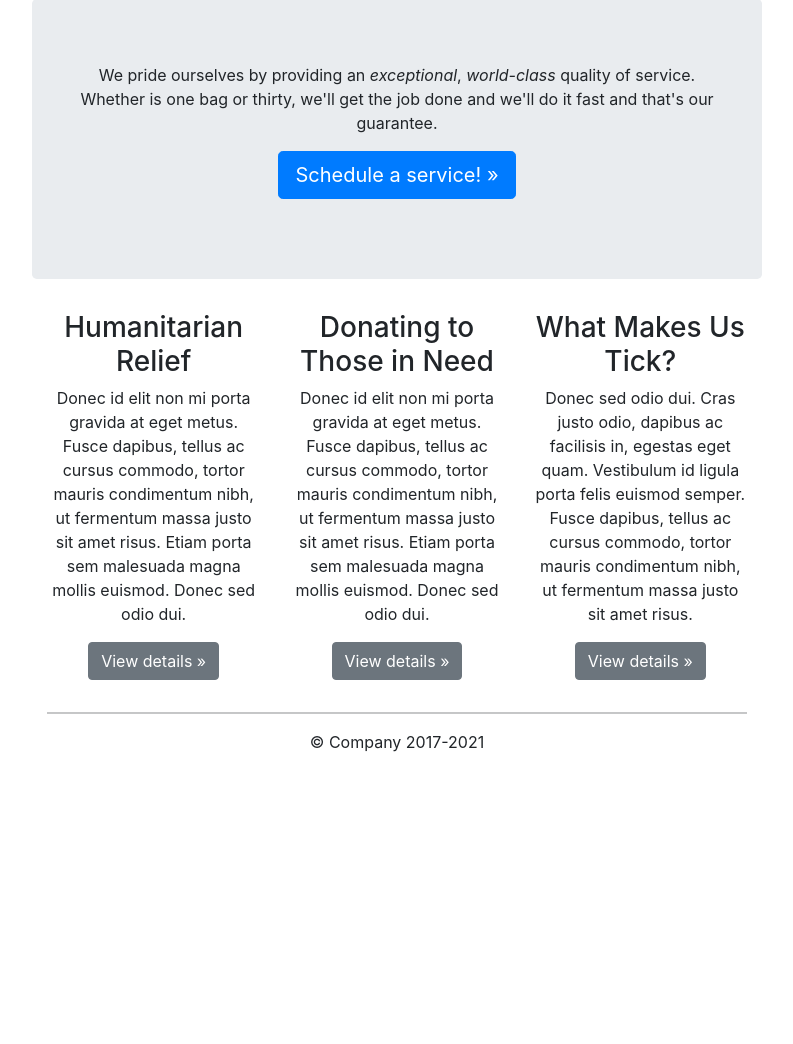
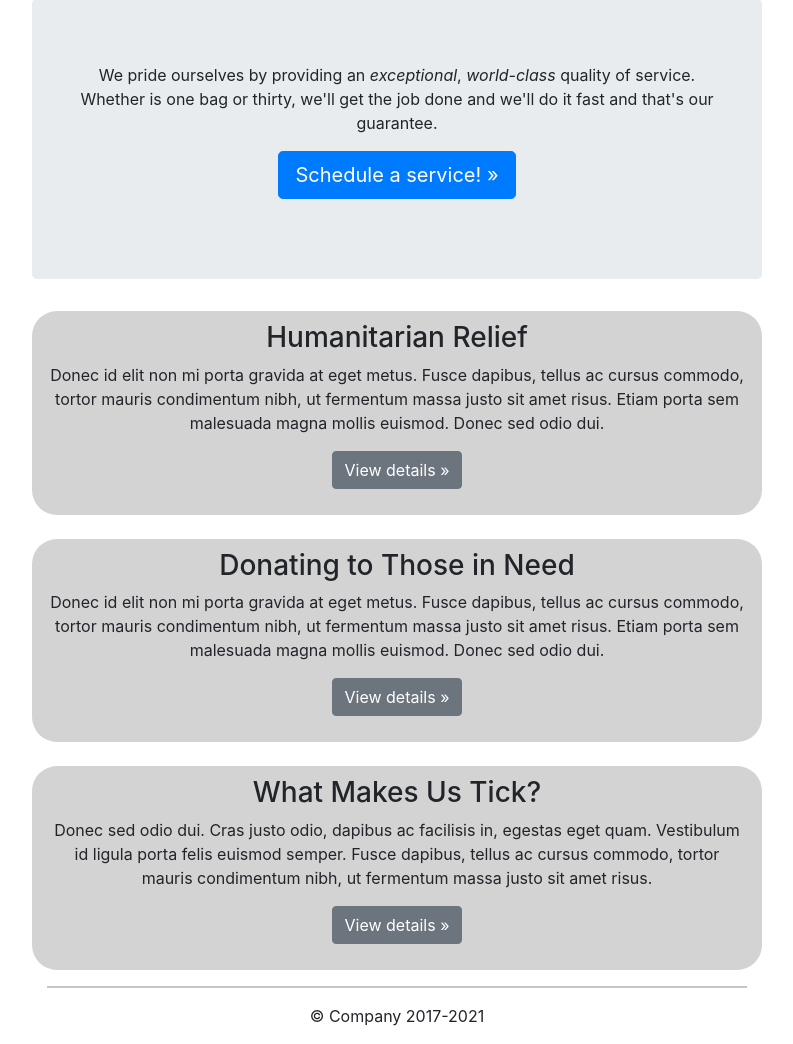
Before and after one commit to CMolitoris/TrashCollector, a Django app: template trash_collector/customers/templates/customers/about.html in a window 1280 px wide. Shown: the part 105-1149 px from the top of the page, without its empty margins (243-1036 px from the left). Before the commit the page ends 857 px from the top, so only its background shows below. Run offline with Django 3.2, Linux system fonts and the light colour scheme; the template is opened without the code that fills it, so the values that code supplies are empty; some libraries are stand-ins or nearby versions.

Commit message:
'About Us' page has added functionality and styling

```diff
--- a/trash_collector/customers/templates/customers/about.html
+++ b/trash_collector/customers/templates/customers/about.html
@@ -53,6 +53,15 @@
         </div>
     </nav> -->
 
+    <style>
+        .backgroundColor {
+            height: 100%;
+            background: lightgray;
+            padding: 10px 15px;
+            border-radius: 25px;
+        }
+    </style>
+
   <main role="main">
 
     <!-- Main jumbotron for a primary marketing message or call to action -->
@@ -67,17 +76,23 @@
     <div class="container">
       <!-- Example row of columns -->
       <div class="row">
-        <div class="col-md-4">
+        <div class="col- backgroundColor">
           <h3>Humanitarian Relief</h3>
           <p>Donec id elit non mi porta gravida at eget metus. Fusce dapibus, tellus ac cursus commodo, tortor mauris condimentum nibh, ut fermentum massa justo sit amet risus. Etiam porta sem malesuada magna mollis euismod. Donec sed odio dui. </p>
           <p><a class="btn btn-secondary" href="#" role="button">View details »</a></p>
         </div>
-        <div class="col-md-4">
+      </div>
+      <br>
+      <div class="row">
+        <div class="col- backgroundColor">
             <h3>Donating to Those in Need</h3>
             <p>Donec id elit non mi porta gravida at eget metus. Fusce dapibus, tellus ac cursus commodo, tortor mauris condimentum nibh, ut fermentum massa justo sit amet risus. Etiam porta sem malesuada magna mollis euismod. Donec sed odio dui. </p>
             <p><a class="btn btn-secondary" href="#" role="button">View details »</a></p>
           </div>
-        <div class="col-md-4">
+      </div>
+      <br>
+      <div class="row">
+        <div class="col- backgroundColor">
             <h3>What Makes Us Tick?</h3>
             <p>Donec sed odio dui. Cras justo odio, dapibus ac facilisis in, egestas eget quam. Vestibulum id ligula porta felis euismod semper. Fusce dapibus, tellus ac cursus commodo, tortor mauris condimentum nibh, ut fermentum massa justo sit amet risus.</p>
             <p><a class="btn btn-secondary" href="#" role="button">View details »</a></p>
```
Lines whose indentation alone changed are shown as unchanged.
